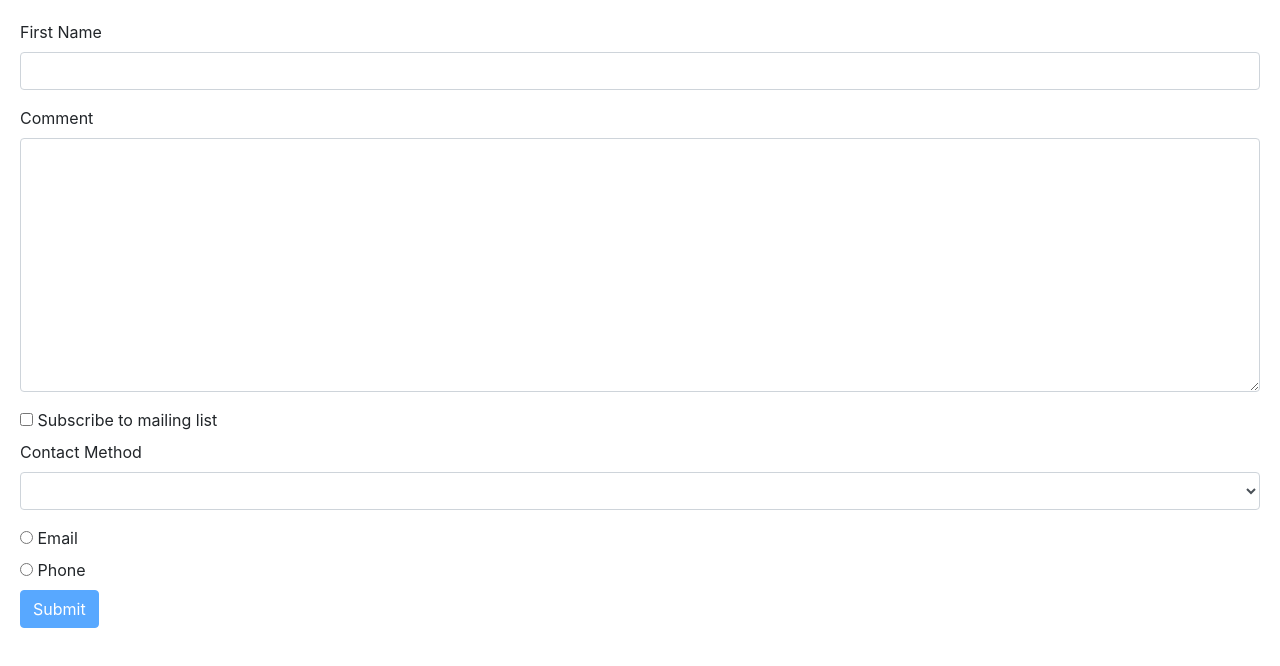
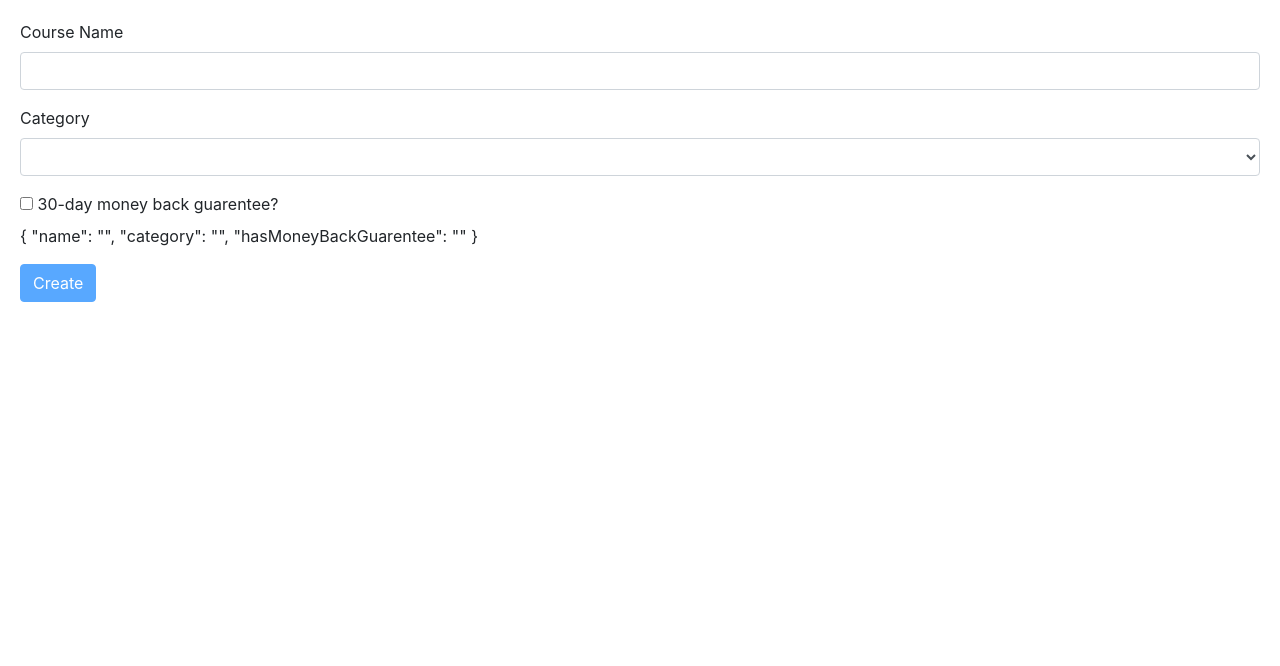
Before and after one commit to andreviallon/angular-101, an Angular app: page / in a window 1280 px wide. Shown: the top 666 px of the page. Built offline with nearby package versions, Linux system fonts and the light colour scheme.

Commit message:
Practice Angular Form

```diff
--- a/src/app/app.component.html
+++ b/src/app/app.component.html
@@ -18,4 +18,5 @@
   Shipping Details Content
 </app-zippy> -->
 
-<app-contact-form></app-contact-form>
+<!-- <app-contact-form></app-contact-form> -->
+<app-course-form></app-course-form>
--- a/src/app/app.module.ts
+++ b/src/app/app.module.ts
@@ -22,6 +22,7 @@ import { DirectivesComponent } from './directives/directives.component';
 import { InputFormatDirective } from './input-format.directive';
 import { ZippyComponent } from './zippy/zippy.component';
 import { ContactFormComponent } from './contact-form/contact-form.component';
+import { CourseFormComponent } from './course-form/course-form.component';
 
 
 @NgModule({
@@ -40,7 +41,8 @@ import { ContactFormComponent } from './contact-form/contact-form.component';
     DirectivesComponent,
     InputFormatDirective,
     ZippyComponent,
-    ContactFormComponent
+    ContactFormComponent,
+    CourseFormComponent
   ],
   imports: [
     BrowserModule,
--- /dev/null
+++ b/src/app/course-form/course-form.component.css
@@ -0,0 +1,3 @@
+.form-control.ng-touched.ng-invalid {
+  border: 2px solid red;
+}
--- /dev/null
+++ b/src/app/course-form/course-form.component.html
@@ -0,0 +1,29 @@
+<form #f="ngForm" (ngSubmit)="submit(f.value)">
+  <div class="form-group">
+    <label for="name">Course Name</label>
+    <input required minlength="3" ngModel name="name" #name="ngModel" type="text" id="name" class="form-control">
+    <div *ngIf="name.touched && name.invalid" class="alert alert-danger">
+      <div *ngIf="name.errors.required">Name field is required.</div>
+      <div *ngIf="name.errors.minlength">Name field should be at least {{ name.errors.minlength.requiredLength }} characters.</div>
+    </div>
+  </div>
+  <div class="form-group">
+    <label for="category">Category</label>
+    <select required ngModel name="category" #category="ngModel" type="text" id="category" class="form-control">
+      <option value=""></option>
+      <option *ngFor="let c of categories" [value]="c.id">{{ c.name }}</option>
+    </select>
+    <div *ngIf="category.touched && category.invalid" class="alert alert-danger">
+      Category field is required.
+    </div>
+  </div>
+  <div class="checkbox">
+    <label for="moneyBackGuarentee">
+      <input ngModel name="hasMoneyBackGuarentee" type="checkbox" id="moneyBackGuarentee"> 30-day money back guarentee?
+    </label>
+  </div>
+  <p>
+    {{ f.value | json }}
+  </p>
+  <button class="btn btn-primary" [disabled]="f.invalid">Create</button>
+</form>
--- /dev/null
+++ b/src/app/course-form/course-form.component.ts
@@ -0,0 +1,24 @@
+import { Component, OnInit } from '@angular/core';
+
+@Component({
+  selector: 'app-course-form',
+  templateUrl: './course-form.component.html',
+  styleUrls: ['./course-form.component.css']
+})
+export class CourseFormComponent implements OnInit {
+  categories = [
+    { id: 1, name: 'Development' },
+    { id: 2, name: 'Art' },
+    { id: 3, name: 'Languages' }
+  ];
+
+  submit(course) {
+    console.log(course);
+
+  }
+  constructor() { }
+
+  ngOnInit() {
+  }
+
+}
```
Also changed, not shown: 1 other file (tests, documents, lock files or other folders).
